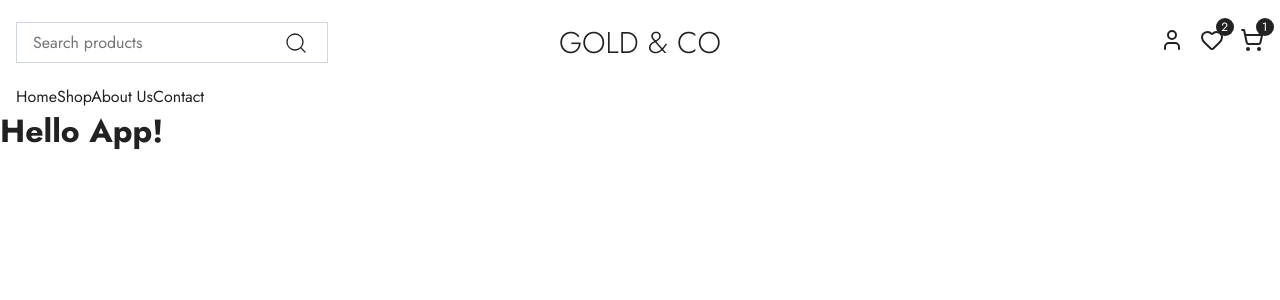
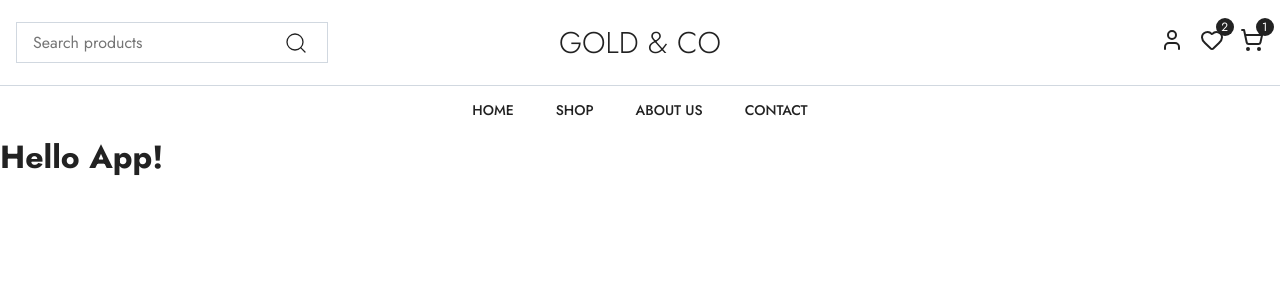
Before and after one commit to fiskryeziu/vue_ecommerce, a Vue app in the folder client/: page / in a window 1280 px wide. Shown: the top 300 px of the page. Built offline with nearby package versions, Linux system fonts and the light colour scheme; the HTML template or start-up script is replaced by a standard one.

Commit message:
finish lower nav

```diff
--- a/client/src/components/Navbar.vue
+++ b/client/src/components/Navbar.vue
@@ -28,11 +28,11 @@
       </div>
     </div>
 
-    <div class="flex">
-      <RouterLink to="/">Home</RouterLink>
-      <RouterLink to="/shop">Shop</RouterLink>
-      <RouterLink to="/about">About Us</RouterLink>
-      <RouterLink to="/about">Contact</RouterLink>
+    <div class="nav-lower">
+      <RouterLink to="/" class="nav-lower__link">Home</RouterLink>
+      <RouterLink to="/shop" class="nav-lower__link">Shop</RouterLink>
+      <RouterLink to="/about" class="nav-lower__link">About Us</RouterLink>
+      <RouterLink to="/about" class="nav-lower__link">Contact</RouterLink>
     </div>
   </nav>
   <MobileMenu :open="isOpen" @toggle="toggleMenu" />
@@ -52,12 +52,9 @@ const toggleMenu = () => {
 </script>
 
 <style scoped>
-nav {
-  padding-inline: 1em;
-}
-
 .nav-upper {
   height: 85px;
+  padding-inline: 1em;
 }
 .wrapper {
   display: flex;
@@ -123,6 +120,36 @@ form {
   color: white;
 }
 
+.nav-lower {
+  display: flex;
+  justify-content: center;
+  align-items: center;
+  gap: 3em;
+  font-weight: var(--font-medium);
+  font-size: var(--text-sm);
+  text-transform: uppercase;
+  border-top: 1px solid var(--lightest);
+  padding: 1em;
+}
+
+.nav-lower__link {
+  position: relative;
+}
+
+.nav-lower__link:before {
+  content: '';
+  position: absolute;
+  bottom: 0;
+  width: 0;
+  height: 2px;
+  background-color: var(--primary);
+  transition: all 300ms ease;
+}
+
+.nav-lower__link:hover::before {
+  width: 100%;
+}
+
 @media screen and (max-width: 1024px) {
   .icon:not(:last-child) {
     display: none;
@@ -135,5 +162,9 @@ form {
     flex-basis: 25%;
     justify-content: start;
   }
+
+  .nav-lower {
+    display: none;
+  }
 }
 </style>
```
